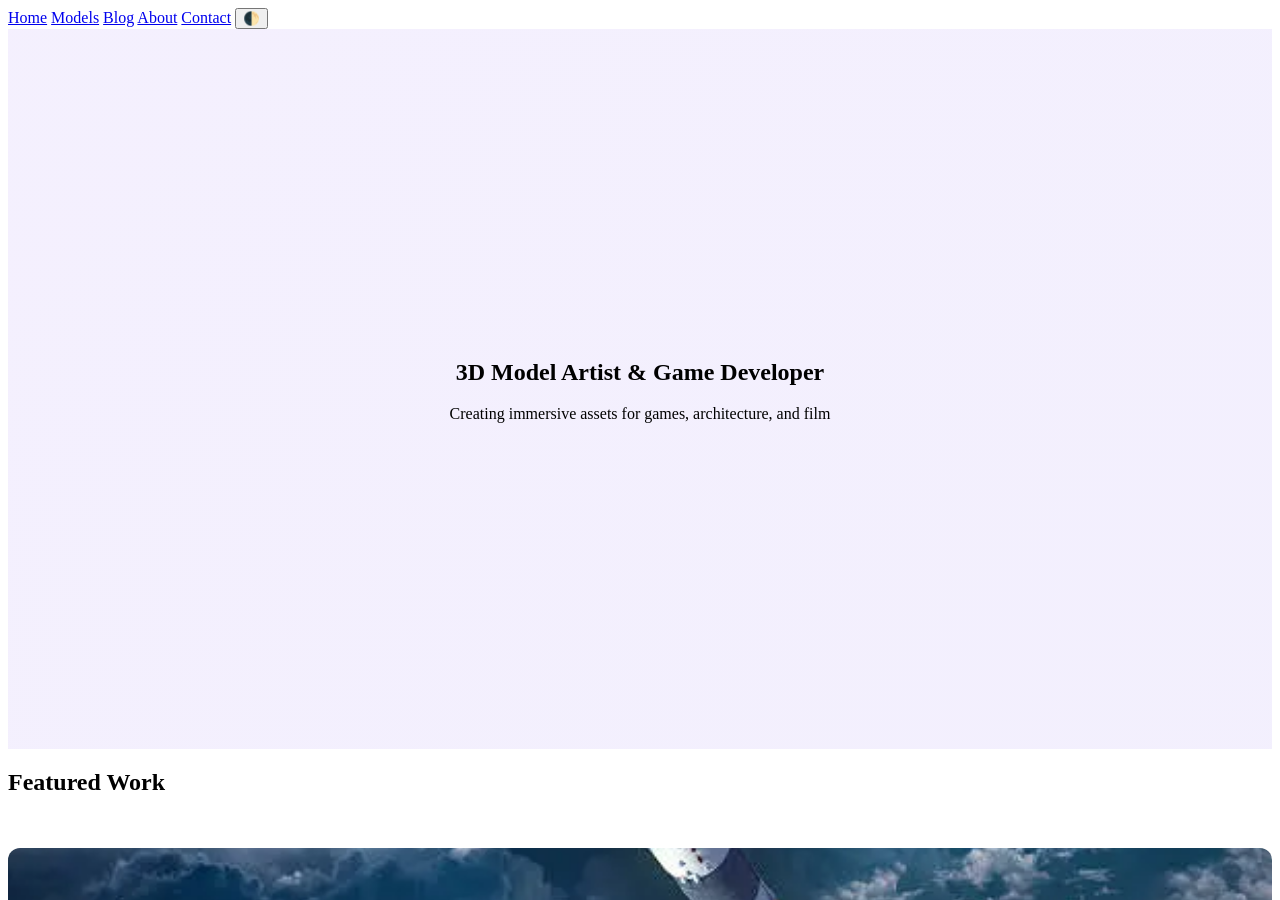
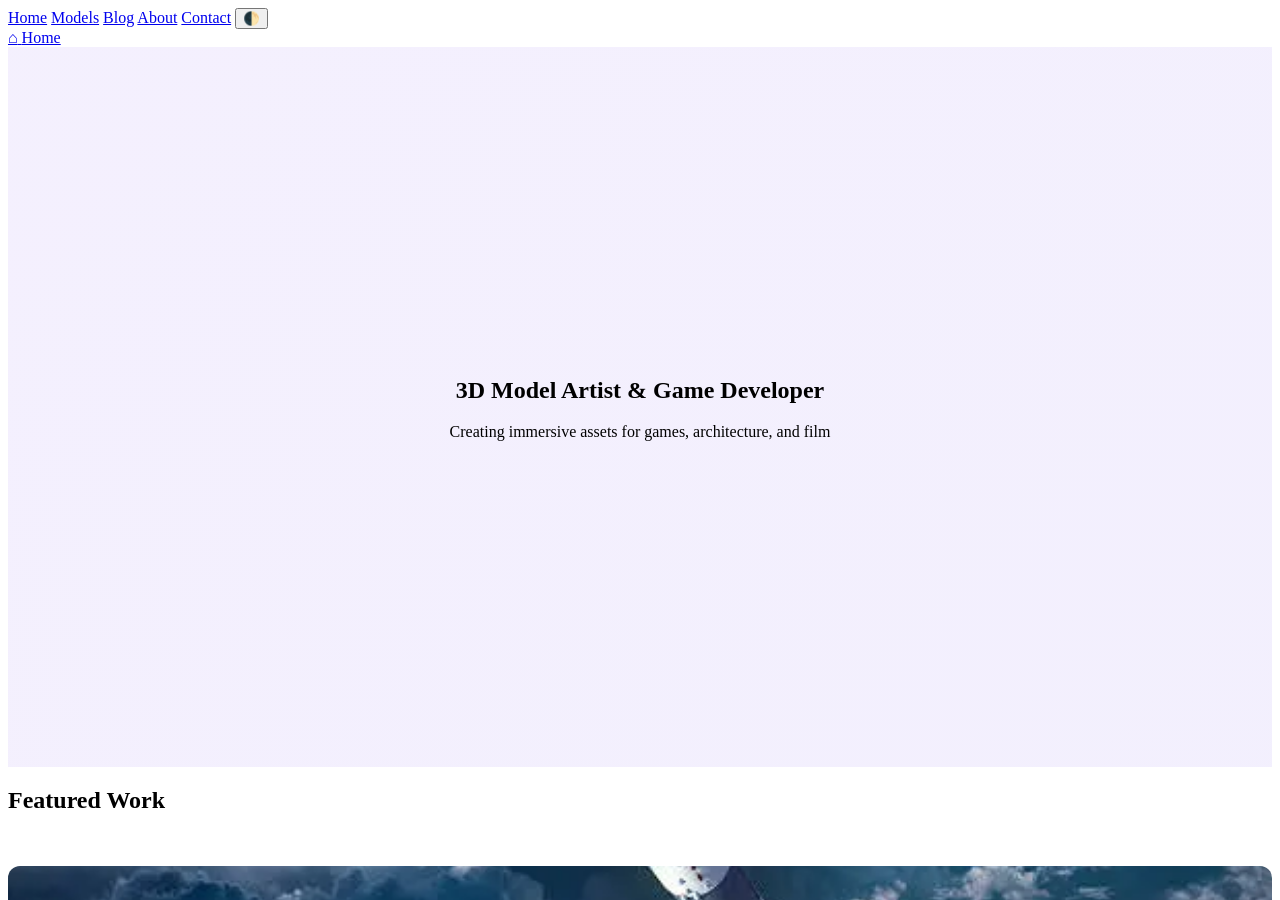
Before and after one commit to FaseehRizwan/portfolio, a Jekyll site: the page built from index.html, in a window 1280 px wide and 900 px high. Built offline with Jekyll 4.4.1, drawn with Linux system fonts in a browser that asks for light colours.

Commit message:
Update navigation.html

```diff
--- a/_includes/navigation.html
+++ b/_includes/navigation.html
@@ -6,3 +6,13 @@
     <a href="{{ '/contact/' | relative_url }}">Contact</a>
     <button id="theme-toggle">🌓</button>
   </nav>
+  <nav class="cyber-nav">
+  <div class="nav-container">
+    <a href="{{ '/' | relative_url }}" class="nav-link">
+      <span class="nav-icon">⌂</span>
+      <span class="nav-text">Home</span>
+    </a>
+    <!-- Repeat for other links -->
+    <div class="nav-highlight"></div>
+  </div>
+</nav>
```
